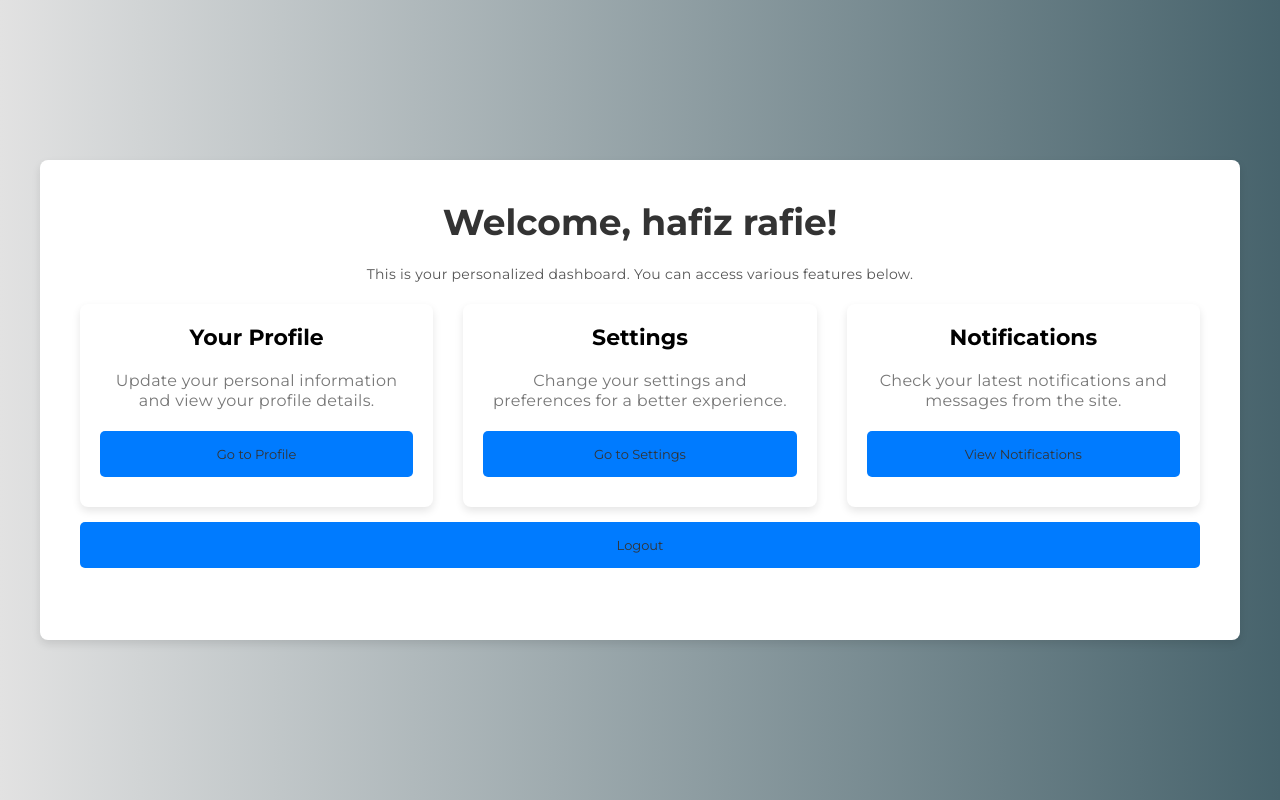
After one commit to hfzrfa/LoginRegisterSQL, a PHP site: page /dashboard.php in a window 1280 px wide. The commit adds this page. Run offline with PHP 8.4, Linux system fonts and the light colour scheme; a user stored in the database is signed in.

Commit message:
Add files via upload

```diff
--- /dev/null
+++ b/dashboard.php
@@ -0,0 +1,139 @@
+<?php
+session_start();
+
+// Check if the user is logged in (i.e., if session exists)
+if (!isset($_SESSION['user_id'])) {
+    header("Location: index.php"); // Redirect to the login page if not logged in
+    exit();
+}
+
+// Retrieve the user's name from the session
+$user_id = $_SESSION['user_id'];
+$user_name = $_SESSION['user_name'];
+
+?>
+<!DOCTYPE html>
+<html lang="en">
+<head>
+    <meta charset="UTF-8">
+    <meta name="viewport" content="width=device-width, initial-scale=1.0">
+    <link rel="stylesheet" href="style.css">
+    <title>Welcome to Your Dashboard</title>
+    <style>
+        /* General Body */
+        body {
+            font-family: 'Arial', sans-serif;
+            background-color: #f4f7fc;
+            margin: 0;
+            padding: 0;
+        }
+
+        .container {
+            width: 100%;
+            max-width: 1200px;
+            margin: 50px auto;
+            background-color: #ffffff;
+            padding: 40px;
+            border-radius: 8px;
+            box-shadow: 0 4px 8px rgba(0, 0, 0, 0.1);
+        }
+
+        h1 {
+            color: #333;
+            font-size: 36px;
+            margin-bottom: 20px;
+            text-align: center;
+        }
+
+        p {
+            color: #555;
+            font-size: 18px;
+            margin-bottom: 30px;
+            text-align: center;
+        }
+
+        a {
+            display: block;
+            text-align: center;
+            background-color: #007bff;
+            color: white;
+            padding: 15px 30px;
+            text-decoration: none;
+            font-size: 18px;
+            border-radius: 5px;
+            transition: background-color 0.3s;
+        }
+
+        a:hover {
+            background-color: #0056b3;
+        }
+
+        .card {
+            display: flex;
+            justify-content: space-between;
+            gap: 20px;
+            flex-wrap: wrap;
+        }
+
+        .card-item {
+            background-color: #ffffff;
+            padding: 20px;
+            border-radius: 8px;
+            box-shadow: 0 4px 8px rgba(0, 0, 0, 0.1);
+            width: calc(33.33% - 20px);
+            text-align: center;
+        }
+
+        .card-item h3 {
+            font-size: 22px;
+            margin-bottom: 10px;
+        }
+
+        .card-item p {
+            color: #777;
+            font-size: 16px;
+        }
+
+        /* Responsive design for smaller screens */
+        @media (max-width: 768px) {
+            .card-item {
+                width: calc(50% - 20px);
+            }
+        }
+
+        @media (max-width: 480px) {
+            .card-item {
+                width: 100%;
+            }
+        }
+    </style>
+</head>
+<body>
+    <div class="container">
+        <h1>Welcome, <?php echo htmlspecialchars($user_name); ?>!</h1>
+        <p>This is your personalized dashboard. You can access various features below.</p>
+
+        <!-- Dashboard cards -->
+        <div class="card">
+            <div class="card-item">
+                <h3>Your Profile</h3>
+                <p>Update your personal information and view your profile details.</p>
+                <a href="#">Go to Profile</a>
+            </div>
+            <div class="card-item">
+                <h3>Settings</h3>
+                <p>Change your settings and preferences for a better experience.</p>
+                <a href="#">Go to Settings</a>
+            </div>
+            <div class="card-item">
+                <h3>Notifications</h3>
+                <p>Check your latest notifications and messages from the site.</p>
+                <a href="#">View Notifications</a>
+            </div>
+        </div>
+
+        <!-- Logout button -->
+        <a href="logout.php">Logout</a>
+    </div>
+</body>
+</html>
--- a/style.css
+++ b/style.css
@@ -15,6 +15,7 @@ body{
     justify-content: center;
     flex-direction: column;
     height: 100vh;
+    user-select: none;
 }
 
 .container{
```
Also changed, not shown: index.php (added, +121 -0 lines), logout.php (added, +9 -0 lines), README.md.
